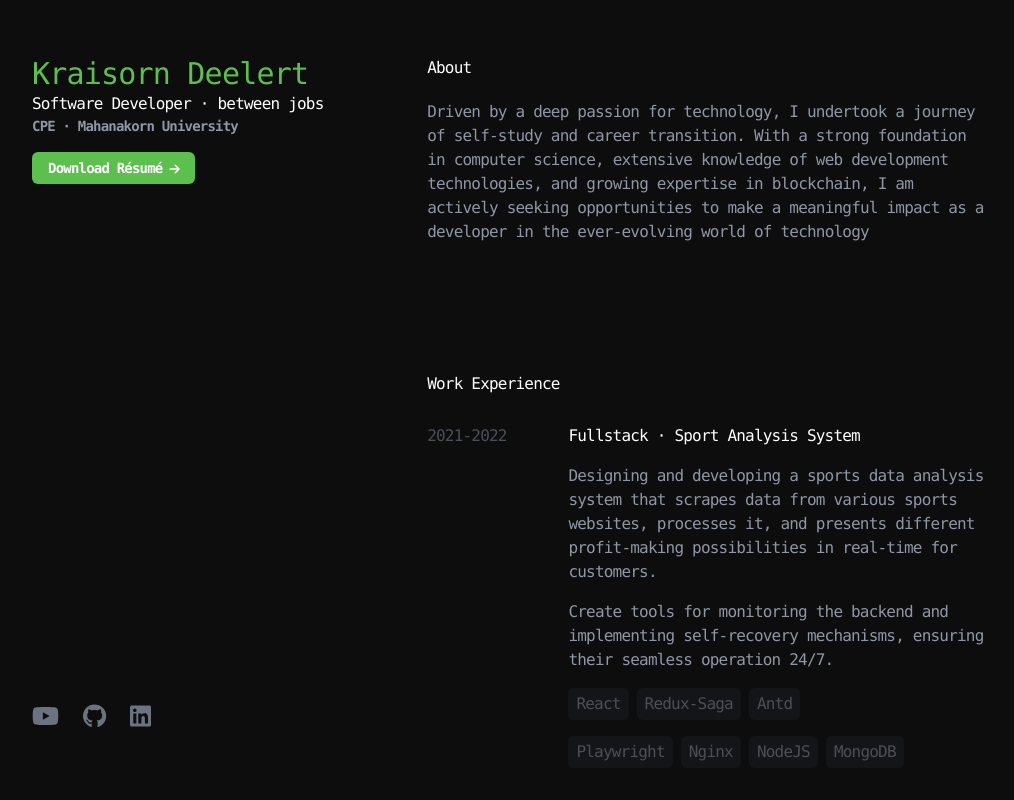
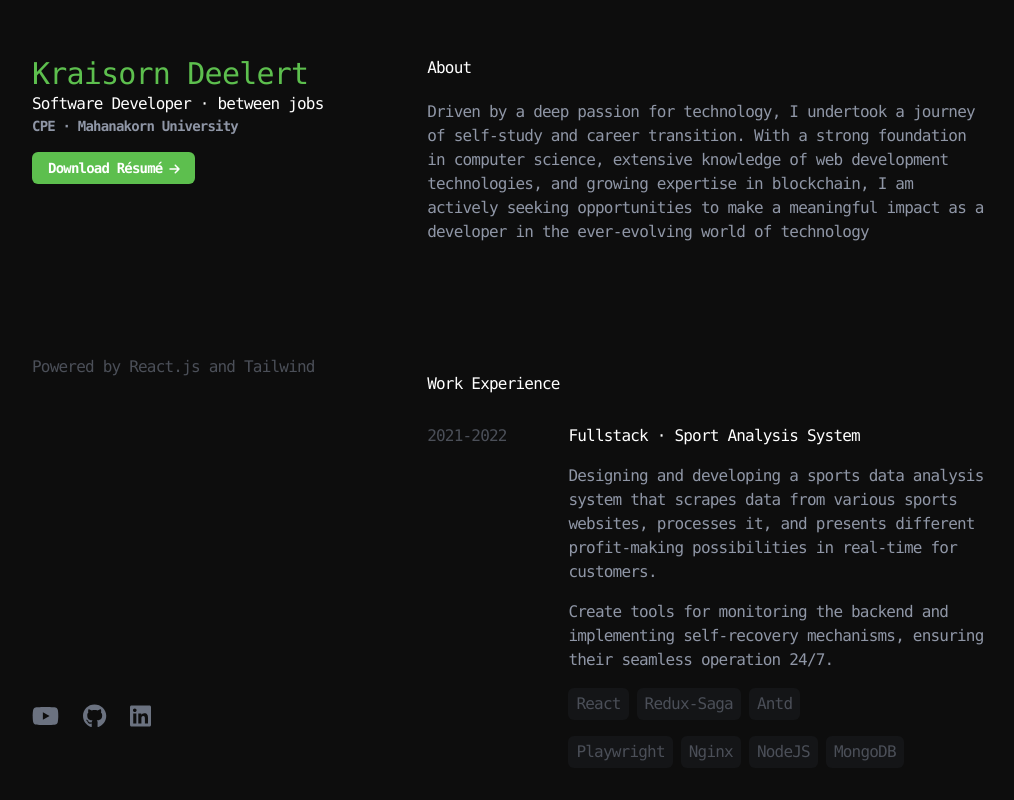
Before and after one commit to tOxicV4p0r/portfolio-v2, a React (Create React App) app: page / in a window 1280 px wide. Shown: the whole page, without its empty margins (124-1138 px from the left). Built offline with nearby package versions, Linux system fonts and the light colour scheme.

Commit message:
add hook get media query

```diff
--- a/src/App.js
+++ b/src/App.js
@@ -5,16 +5,20 @@ import Experience from "./components/Experience";
 import Footer from "./components/Footer";
 import Header from "./components/Header"
 import Nav from "./components/Nav";
+import NavContent from "./components/NavContent";
 import SideProject from "./components/SideProject";
 import Skill from "./components/Skill";
+import useMediaQuery from "./hook/useMediaQuery";
 
 function App() {
+  const isLg = useMediaQuery("(min-width:1024px)")
+
   return (
     <main className="max-w-5xl mx-auto">
-      {/* <Nav /> */}
       <div className="pt-14 pb-7 px-7 font-mono tracking-tighter block lg:flex h-screen">
         <div className="w-full lg:w-4/6 grid gap-6 pb-10 lg:pb-0">
           <Header />
+          {isLg && <NavContent />}
           <Contact />
         </div>
         <div className="w-full overflow-y-scroll no-scrollbar grid gap-32">
--- a/src/components/Certificate/index.js
+++ b/src/components/Certificate/index.js
@@ -30,7 +30,7 @@ function Certificate() {
     const [isMouseEnter, setMouseEnter] = useState({})
 
     return (
-        <section className="space-y-3">
+        <section className="space-y-3" id="certification">
             <span className="text-primaryHeader px-2">Certification</span>
             <div className="grid gap-10">
                 {
--- a/src/components/Experience/index.js
+++ b/src/components/Experience/index.js
@@ -40,7 +40,7 @@ function Experience() {
     const [isMouseEnter, setMouseEnter] = useState({})
 
     return (
-        <section className="space-y-5">
+        <section className="space-y-5" id="experience">
             <span className="text-primaryHeader px-2">Work Experience</span>
             <div className="grid gap-10">
                 {
--- /dev/null
+++ b/src/components/NavContent/index.js
@@ -0,0 +1,17 @@
+const data = {
+    title: "",
+    descriptions: "Powered by React.js and Tailwind",
+}
+
+function NavContent() {
+
+    return (
+        <section className="space-y-5">
+            <div className="">
+                <span className="text-primarySubContent1">{data.descriptions} {data.title}</span>
+            </div>
+        </section>
+    )
+};
+
+export default NavContent;
--- a/src/components/SideProject/index.js
+++ b/src/components/SideProject/index.js
@@ -46,7 +46,7 @@ function SideProject() {
     const [isMouseEnter, setMouseEnter] = useState({})
 
     return (
-        <section className="space-y-3">
+        <section className="space-y-3" id="sideproject">
             <span className="text-primaryHeader">Side Project</span>
             <div className="grid gap-10">
                 {
--- a/src/components/Skill/index.js
+++ b/src/components/Skill/index.js
@@ -21,7 +21,7 @@ const data = [
 
 function Skill() {
     return (
-        <section className="space-y-5">
+        <section className="space-y-5" id="skill">
             <span className="text-primaryHeader px-2">Skill</span>
             <div className="grid">
                 {
--- /dev/null
+++ b/src/hook/useMediaQuery.js
@@ -0,0 +1,17 @@
+import { useEffect, useMemo, useState } from "react";
+
+function useMediaQuery(query) {
+    const mediaQuery = useMemo(() => window.matchMedia(query), [query])
+    const [isMatch, setIsMatch] = useState(mediaQuery.matches)
+
+    useEffect(() => {
+        const handleChange = () => setIsMatch(mediaQuery.matches)
+        mediaQuery.addEventListener("change", handleChange)
+
+        return () => mediaQuery.removeEventListener("change", handleChange)
+    }, [mediaQuery]);
+
+    return isMatch;
+}
+
+export default useMediaQuery;
```
Also changed, not shown: src/components/Footer/index.js (renamed from src/components/Footer/index.jsx).
